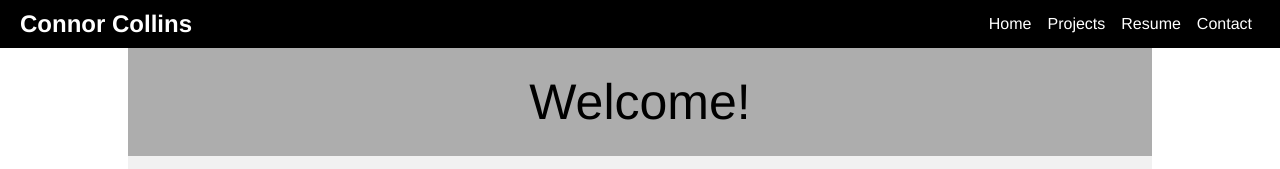
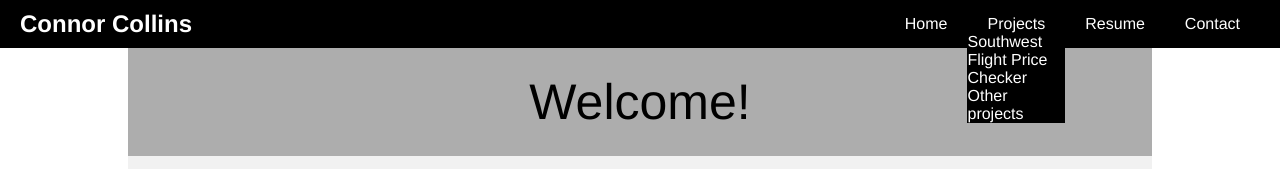
Before and after one commit to cxcollins/cxcollins.github.io, a React (Create React App) app: page / in a window 1280 px wide. Shown: the top 169 px of the page. Built offline with nearby package versions, Linux system fonts and the light colour scheme; grey boxes are pictures that could not be loaded.

Commit message:
Navbar almost there

```diff
--- a/src/NavBar.css
+++ b/src/NavBar.css
@@ -25,7 +25,7 @@
 }
 
 .Nav-ul li a {
-    margin: 8px;
+    margin: 20px;
     color: white;
     text-decoration: none;
 }
@@ -33,3 +33,67 @@
 .Nav-ul li a:hover {
     text-decoration: underline;
 }
+
+.dropdown {
+    position: relative;
+}
+
+.dropdown-items {
+    /* display: none; */
+    position: absolute;
+    list-style-type: none;
+    /* top: 50%; */
+    z-index: 1;
+    width: 100%;
+    background-color: black;
+    text-align: left;
+    padding: 0px;
+    margin: 0px;
+}
+
+.dropdown li a {
+    color: white;
+    margin: auto;
+
+}
+
+.dropdown:hover .dropdown-items {
+    display: block;
+}
+
+.dropdown-items li:hover {
+    background-color: black;
+}
+
+
+
+
+/* Basic nav styling
+
+  .dropdown-items {
+    display: none;
+    position: absolute;
+    background-color: #f9f9f9;
+    min-width: 200px;
+    box-shadow: 0px 8px 16px rgba(0, 0, 0, 0.2);
+    z-index: 1;
+    padding: 0;
+    list-style-type: none;
+  }
+
+  .dropdown-items li {
+    padding: 12px 16px;
+  }
+
+  .dropdown-items li a {
+    color: black;
+  }
+
+  .dropdown:hover .dropdown-items {
+    display: block;
+  }
+
+
+  .dropdown-items li a:hover {
+    background-color: #ddd;
+  } */
--- a/src/NavBar.js
+++ b/src/NavBar.js
@@ -8,7 +8,17 @@ export default function NavBar() {
             <nav className='Nav-nav'>
                 <ul className='Nav-ul'>
                     <li><Link to='/'>Home</Link></li>
-                    <li><Link to='/projects'>Projects</Link></li>
+                    <li className='dropdown'>
+                        <Link to='/projects'>Projects</Link>
+                        <ul className='dropdown-items'>
+                            <li>
+                                <Link to='flight-checker'>Southwest Flight Price Checker</Link>
+                            </li>
+                            <li>
+                                <Link to='/projects'>Other projects</Link>
+                            </li>
+                        </ul>
+                    </li>
                     <li><Link to='/resume'>Resume</Link></li>
                     <li><Link to='/contact'>Contact</Link></li>
                 </ul>
```
Also changed, not shown: 1 other file (tests, documents, lock files or other folders).
